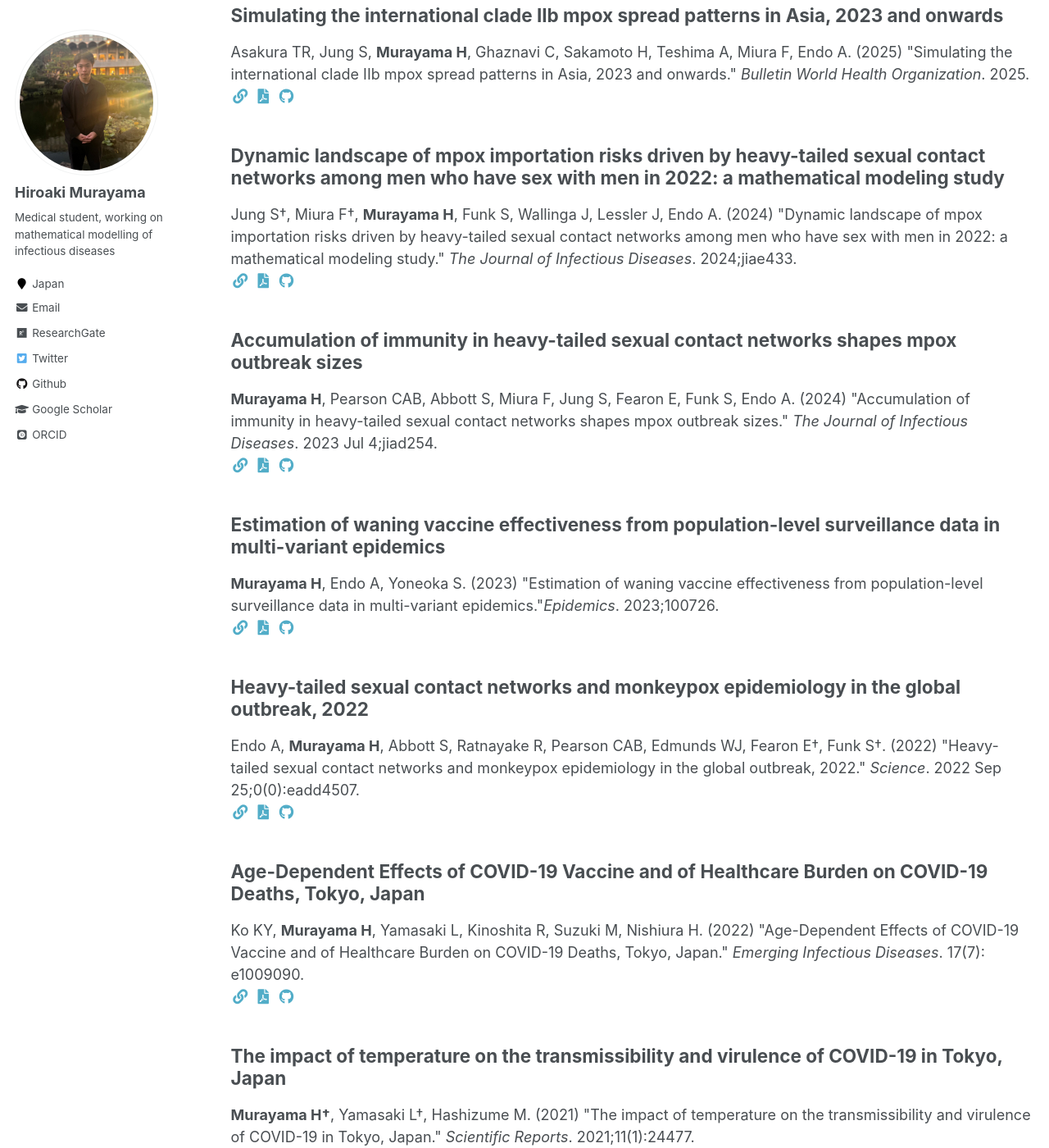
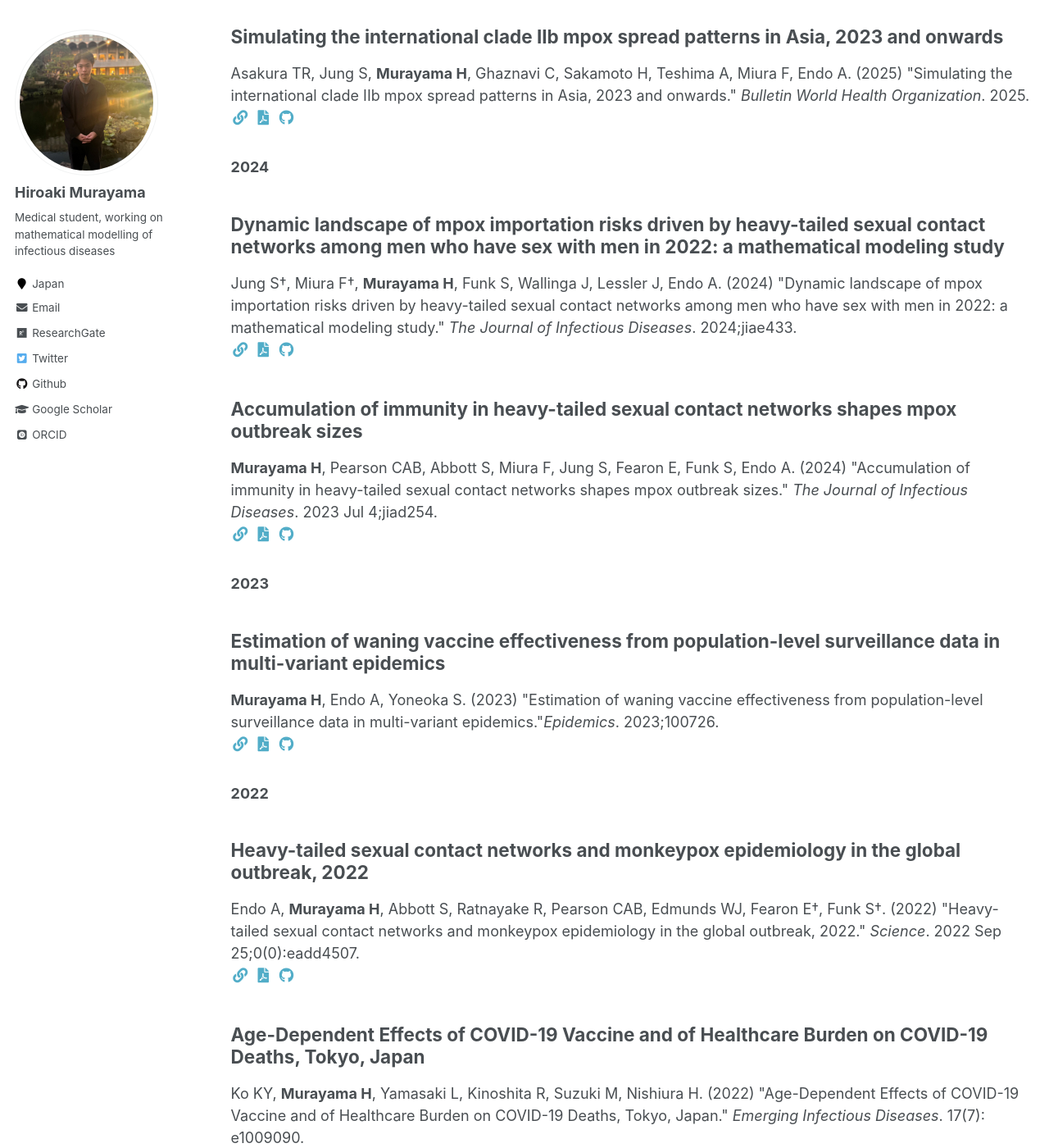
Before and after one commit to hiroaki-murayama/hiroaki-murayama.github.io, a Jekyll site: the page built from _pages/publications.md, in a window 1280 px wide and 1400 px high, scrolled down 979 px. Shown: the whole window at 82% size. Built offline with Jekyll 4.4.1, drawn with Linux system fonts in a browser that asks for light colours; some web fonts are replaced; some of the changed text lies outside the part shown.

Commit message:
added jump-to-year

```diff
--- a/_pages/publications.md
+++ b/_pages/publications.md
@@ -26,6 +26,37 @@
 ## <a name="pr"></a>Peer-reviewed papers
 ***
 
+{%- assign pubs_sorted = site.publications | sort: "date" | reverse -%}
+
+{%- assign year_buf = "" -%}
+{%- for p in pubs_sorted -%}
+  {%- assign yy = p.date | date: "%Y" -%}
+  {%- unless year_buf contains yy -%}
+    {%- assign year_buf = year_buf | append: yy | append: "," -%}
+  {%- endunless -%}
+{%- endfor -%}
+{%- assign years = year_buf | split: "," | sort | reverse -%}
+
+<nav class="year-menu">
+  <strong>Jump&nbsp;to&nbsp;year&nbsp;→</strong>
+  {%- for y in years -%}
+    {%- if y != "" -%}
+      <a href="#y{{ y }}">{{ y }}</a>{% unless forloop.last %} · {% endunless %}
+    {%- endif -%}
+  {%- endfor -%}
+</nav>
+
+{%- assign prev_year = "" -%}
+{%- for post in pubs_sorted -%}
+  {%- assign cur_year = post.date | date: "%Y" -%}
+  {%- if cur_year != prev_year -%}
+  ### <a id="y{{ cur_year }}"></a>{{ cur_year }}
+  {%- assign prev_year = cur_year -%}
+  {%- endif -%}
+
+  {% include archive-single.html %}
+{%- endfor -%}
+
 {% for post in site.publications reversed %}
   {% include archive-single.html %}
 {% endfor %}
```
Also changed, not shown: _publications/2025-05-mpxasia.md (+2 -2 lines).
